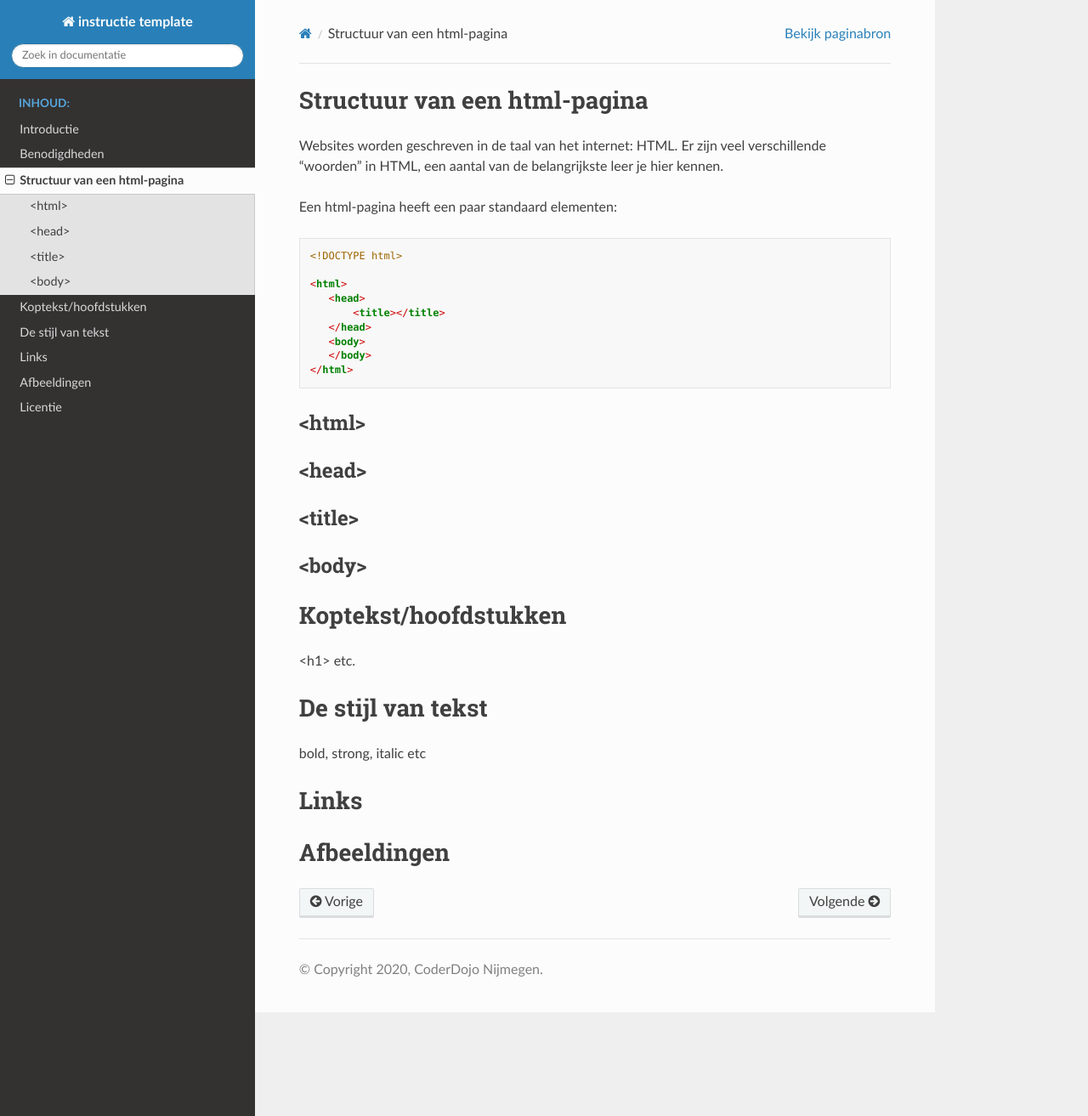
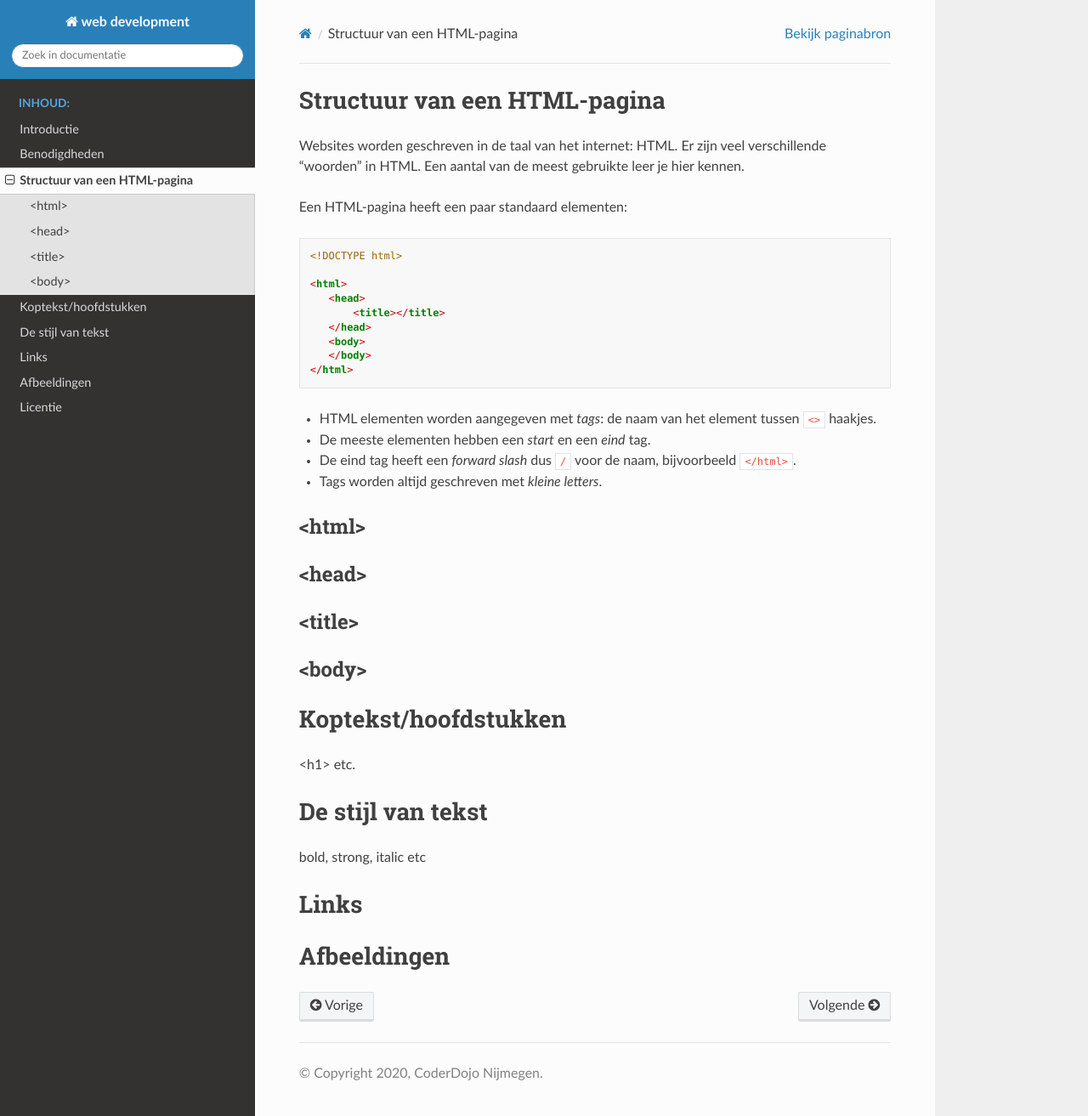
Before and after one commit to coderdojonijmegen/web-development, a Sphinx documentation site: the page built from source/basis-elementen-html.rst, in a window 1280 px wide and 1313 px high. Shown: the whole window at 85% size. Built offline with Sphinx 7.4.7 and the Read the Docs theme 2.0.0, drawn with Linux system fonts in a browser that asks for light colours.

Commit message:
overal instructie template in web development veranderd, html basis uitgebreid met info over tags

```diff
--- a/source/basis-elementen-html.rst
+++ b/source/basis-elementen-html.rst
@@ -1,12 +1,12 @@
-Structuur van een html-pagina
+Structuur van een HTML-pagina
 =============================
 Websites worden geschreven in de taal van het internet: HTML. Er zijn veel
-verschillende "woorden" in HTML, een aantal van de belangrijkste leer je hier
+verschillende "woorden" in HTML. Een aantal van de meest gebruikte leer je hier
 kennen.
 
-Een html-pagina heeft een paar standaard elementen:
+Een HTML-pagina heeft een paar standaard elementen:
 
-.. code:: html
+.. code:: HTML
 
    <!DOCTYPE html>
 
@@ -17,6 +17,15 @@ Een html-pagina heeft een paar standaard elementen:
       <body>
       </body>
    </html>
+
+
+* HTML elementen worden aangegeven met *tags*: de naam van
+  het element tussen ``<>`` haakjes.
+* De meeste elementen hebben een *start* en een *eind* tag.
+* De eind tag heeft een *forward slash* dus ``/`` voor de naam,
+  bijvoorbeeld ``</html>``.
+* Tags worden altijd geschreven met *kleine letters*.
+
 
 <html>
 --------------------------------
--- a/source/conf.py
+++ b/source/conf.py
@@ -18,7 +18,7 @@
 # -- Project information -----------------------------------------------------
 
 
-project = 'instructie template'
+project = 'web development'
 
 from datetime import datetime
 current_year = datetime.now().year
--- a/source/index.rst
+++ b/source/index.rst
@@ -1,4 +1,4 @@
-instructie template
+Web development
 ===================
 
 .. toctree::
```
Also changed, not shown: README.md (+1 -1 lines).
